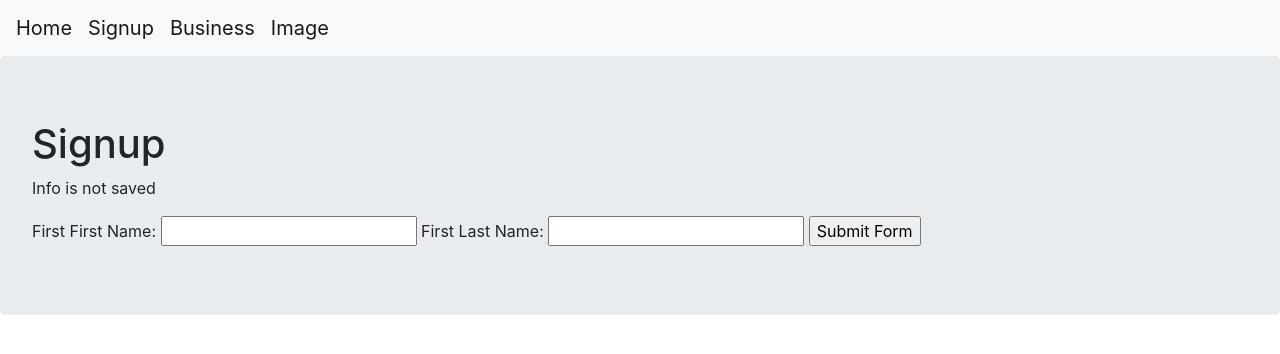
After one commit to ab10projs/aws, a Python web app: template flask/templates/signup.html in a window 1280 px wide. The commit adds this page. Shown: the top 354 px of the page. Run offline with Jinja, Linux system fonts and the light colour scheme; the template is opened without the code that fills it, so the values that code supplies are empty; some libraries are stand-ins or nearby versions.

Commit message:
form added

```diff
--- a/flask/flask_notes.txt
+++ b/flask/flask_notes.txt
@@ -96,5 +96,6 @@ def index():
 14.2) <a class="navbar-brand" href="{{ url_for('static',filename='flowers.jpg')}}">Image</a>       <--- links image in Navbar
 
 15
-Forms
-15.1)
+Template Forms
+15.1) Add request also to be imported from Flask as   --> from flask import Flask , render_template, request
+15.2)
--- a/flask/templates/base.html
+++ b/flask/templates/base.html
@@ -8,6 +8,7 @@
 <body>
 	<nav class="navbar navbar-expand-lg navbar-light bg-light">
 		<a class="navbar-brand" href="{{ url_for('index')}}">Home</a>
+		<a class="navbar-brand" href="{{ url_for('signup_fn')}}">Signup</a>
 		<a class="navbar-brand" href="{{ url_for('business')}}">Business</a>
 		<a class="navbar-brand" href="{{ url_for('static',filename='flowers.jpg')}}">Image</a>
 
--- /dev/null
+++ b/flask/templates/signup.html
@@ -0,0 +1,16 @@
+{% extends "base.html" %}
+{% block content %}
+<div class="jumbotron">
+    <h1>Signup</h1>
+    <p>Info is not saved</p>
+    <form action="{{ url_for('thankyou_fn') }}">
+        <label for="first">First First Name: </label>
+        <input type="text" name="first">
+        <label for="last">First Last Name: </label>
+        <input type="text" name="last">
+        <input type="submit" value="Submit Form">
+
+
+    </form>
+</div>
+{% endblock %}
--- /dev/null
+++ b/flask/templates/thankyou.html
@@ -0,0 +1,6 @@
+{% extends "base.html" %}
+{% block content %}
+<div class="Jumbotron">
+    <h1>Thank You For Signing Up {{ first }} {{ last }}</h1>
+</div>
+{% endblock %}
```
Also changed, not shown: flask/flaskapp.py (+12 -1 lines).
